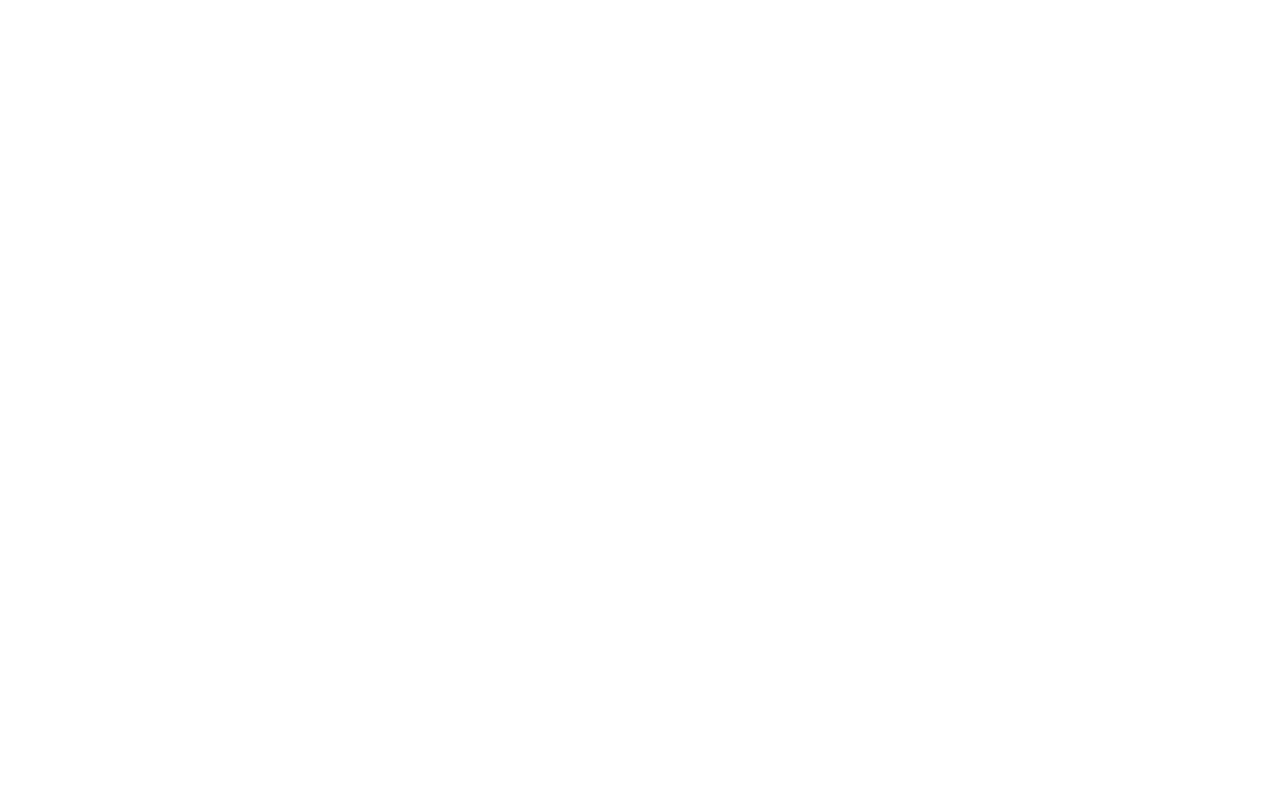
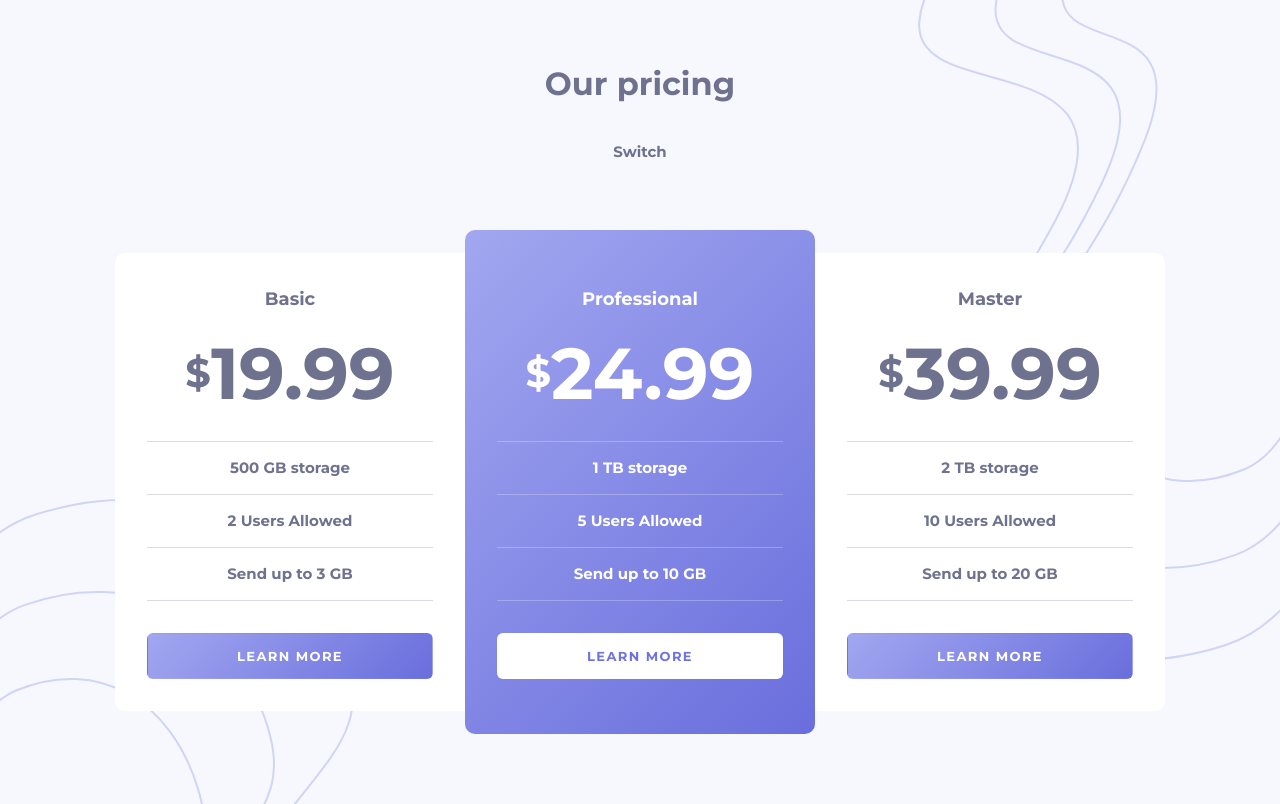
Before and after one commit to skywoker007/pricing-component, a plain HTML site: page index.html in a window 1280 px wide. Drawn offline with Linux system fonts and the light colour scheme.

Commit message:
ended main styles and html

```diff
--- a/css/styles.css
+++ b/css/styles.css
@@ -17,11 +17,16 @@ body {
   height: 100%;
   padding: 0;
   margin: 0;
-  font-family: "Arial", sans-serif;
-  font-size: 16px;
-  line-height: 1.5;
-  background-color: #fff;
-  color: #222;
+  font-family: "Montserrat", "Arial", sans-serif;
+  font-size: 15px;
+  line-height: 28px;
+  background-color: #f7f7fe;
+  background-image: url(../img/bg-left.svg),
+    url(../img/bg-right.svg);
+  background-position: left -120px bottom -460px,
+    right -100px top -100px;
+    background-repeat: no-repeat;
+  color: #6e728e;
 }
 
 img {
@@ -72,18 +77,144 @@ select:-webkit-autofill:focus {
 /* CONTAINER */
 .container {
   width: 100%;
-  max-width: 1200px;
-  padding-left: 50px;
-  padding-right: 50px;
+  max-width: 1100px;
+  padding-left: 25px;
+  padding-right: 25px;
   margin-left: auto;
   margin-right: auto;
 }
 
+/* button */
+.button {
+  display: inline-block;
+  padding: 14px;
+  border: 1px solid transparent;
+  border-radius: 6px;
+  margin: 0;
+  background-color: transparent;
+  font-size: 13px;
+  line-height: normal;
+  letter-spacing: 1.4px;
+  text-transform: uppercase;
+  text-decoration: none;
+}
+.button-block {
+  width: 100%;
+  display: block;
+}
+.button-primary {
+  background-color: #6d72de;
+  background-image: linear-gradient(135deg, #A2A7F0 0%, #696EDD 100%);
+  color: #fff;
+}
+.button-primary:hover{
+  border-color:#6d72de;
+  background-color: #fff;
+  background-image: none;
+  color:#6d72de;
+}
+.button-white {
+  background-color: #fff;
+  color: #6d72de;
+}
+.button-white:hover{
+  border-color:#fff;
+  background-color: transparent;
+  color: #fff;
 
+}
 /* MAIN-CONTENT */
 .main-content {
   flex-grow: 1;
 }
+/* page */
+.page {
+  display: flex;
+  flex-direction: column;
+  align-items: center;
+  padding-top: 70px;
+  padding-bottom: 70px;
+}
+
+.page-title {
+  margin-top: 0;
+  margin-bottom: 40px;
+  font-size: 32px;
+}
+.pricing {
+  width: 100%;
+}
+
+.pricing-inner {
+  display: flex;
+  align-items: center;
+}
+.pricing-plan {
+  flex-grow: 1;
+  max-width: 350px;
+  padding: 32px;
+  background-color: #fff;
+  text-align: center;
+}
+.pricing-plan:first-child{
+  border-top-left-radius: 10px;
+  border-bottom-left-radius: 10px;
+}
+.pricing-plan:last-child{
+  border-top-right-radius: 10px;
+  border-bottom-right-radius: 10px;
+}
+
+.pricing-plan-best {
+  padding-top: 55px;
+  padding-bottom: 55px;
+  border-radius: 10px;
+  background-image: linear-gradient(135.06deg, #a2a7f0 -0.05%, #696edd 100.05%);
+  color: #fff;
+}
+
+.pricing-plan-title {
+  margin-top: 0;
+  margin-bottom: 24px;
+  font-size: 18px;
+  line-height: 28px;
+}
+.pricing-plan-price {
+  display: flex;
+  justify-content: center;
+  align-items: center;
+  margin-bottom: 32px;
+  font-size: 72px;
+  line-height: 72px;
+}
+.pricing-plan-currency {
+  font-size: 40px;
+
+}
+.pricing-plan-features {
+  padding: 0;
+  border-top: 1px solid rgb(110, 114, 142, 0.25);
+  margin: 0;
+  margin-bottom: 32px;
+  list-style: none;
+}
+.pricing-plan-best .pricing-plan-features{
+  border-color:rgba(255,255,255, 0.25)
+}
+.pricing-plan-feature {
+  padding: 12px;
+  border-bottom: 1px solid rgb(110, 114, 142, 0.25);
+}
+
+.pricing-plan-best .pricing-plan-feature{
+  border-color:rgba(255,255,255, 0.25)
+}
+
+
+
+
+
+
 
 @media
 only screen and (-webkit-min-device-pixel-ratio: 2),
--- a/index.html
+++ b/index.html
@@ -4,13 +4,68 @@
   <meta charset="UTF-8">
   <meta http-equiv="X-UA-Compatible" content="IE=edge">
   <meta name="viewport" content="width=device-width, initial-scale=1.0">
-  <title>Project</title>
+  <title>Pricing component</title>
+  <link rel="preconnect" href="https://fonts.googleapis.com">
+  <link rel="preconnect" href="https://fonts.gstatic.com" crossorigin>
+  <link href="https://fonts.googleapis.com/css2?family=Montserrat:wght@700&family=Roboto:wght@400;500;700&display=swap"
+    rel="stylesheet">
 
   <!-- Stylesheets -->
   <link rel="stylesheet" href="css/normalize.css">
   <link rel="stylesheet" href="css/styles.css">
 </head>
 <body>
+  <main class="main-content">
+    <div class="page container">
+      <h1 class="page-title">Our pricing</h1>
+      <div style="margin-bottom: 64px;">Switch</div>
+      <section class="pricing">
+        <h2 class="visually-hidden">Pricing
+        </h2>
+        <div class="pricing-inner">
+          <section class="pricing-plan">
+            <h3 class="pricing-plan-title">Basic</h3>
+            <div class="pricing-plan-price">
+              <span class="pricing-plan-currency">$</span>
+              19.99
+            </div>
+            <ul class="pricing-plan-features">
+              <li class="pricing-plan-feature">500 GB storage</li>
+              <li class="pricing-plan-feature">2 Users Allowed</li>
+              <li class="pricing-plan-feature">Send up to 3 GB</li>
+            </ul>
+            <a class="button button-block button-primary" href="#">Learn more</a>
+          </section>
+          <section class="pricing-plan pricing-plan-best">
+            <h3 class="pricing-plan-title">Professional</h3>
+            <div class="pricing-plan-price">
+              <span class="pricing-plan-currency">$</span>
+              24.99
+            </div>
+            <ul class="pricing-plan-features">
+              <li class="pricing-plan-feature">1 TB storage</li>
+              <li class="pricing-plan-feature">5 Users Allowed</li>
+              <li class="pricing-plan-feature">Send up to 10 GB</li>
+            </ul>
+            <a class="button button-block button-white" href="#">Learn more</a>
+          </section>
+          <section class="pricing-plan">
+            <h3 class="pricing-plan-title">Master</h3>
+            <div class="pricing-plan-price">
+              <span class="pricing-plan-currency">$</span>
+              39.99
+            </div>
+            <ul class="pricing-plan-features">
+              <li class="pricing-plan-feature">2 TB storage</li>
+              <li class="pricing-plan-feature">10 Users Allowed</li>
+              <li class="pricing-plan-feature">Send up to 20 GB</li>
+            </ul>
+            <a class="button button-block button-primary" href="#">Learn more</a>
+          </section>
+        </div>
+      </section>
+    </div>
+  </main>
 
 
 
```
Also changed, not shown: img/bg-left.svg (added), img/bg-right.svg (added).
